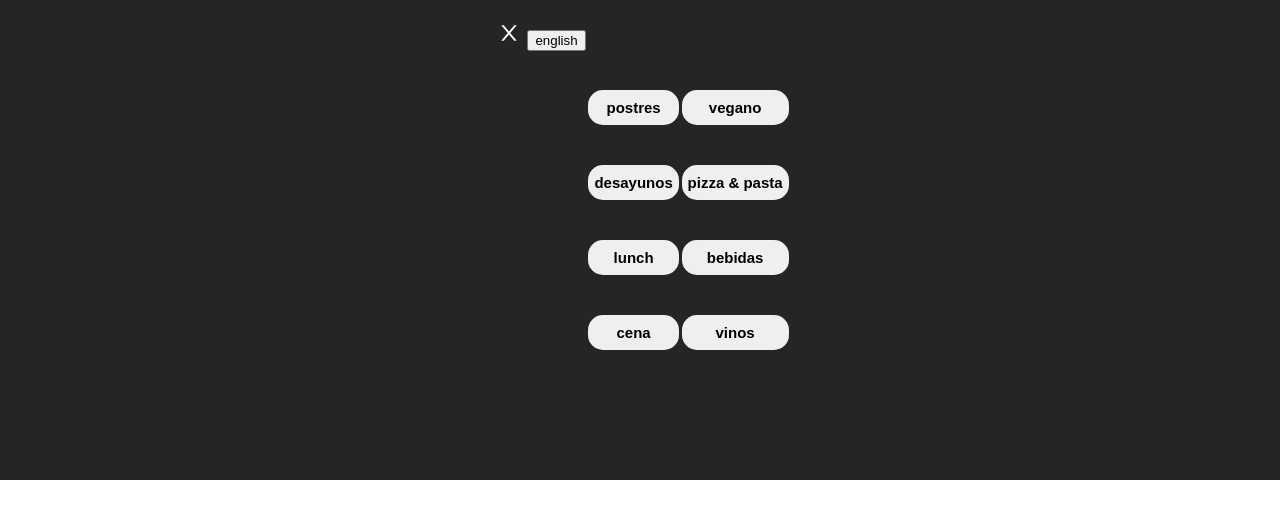
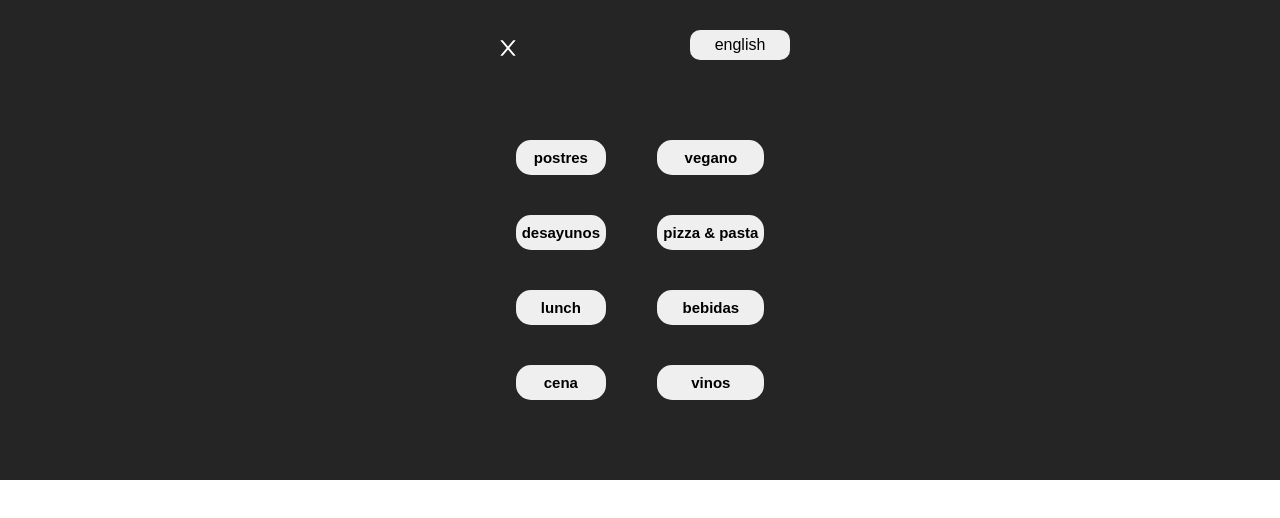
Before and after one commit to leovid2392/mia_menuGeneral, a React (Create React App) app: page / in a window 1280 px wide. Both pictures are taken after a click on the button "Menu". Shown: the top 518 px of the page. Built offline with nearby package versions, Linux system fonts and the light colour scheme; the HTML template or start-up script is replaced by a standard one.

Commit message:
menuList nav bar styled

```diff
--- a/src/component/menuList/MenuList.js
+++ b/src/component/menuList/MenuList.js
@@ -415,13 +415,15 @@ function MenuList({ showHome, setShowHome }) {
 	if (!english) {
 		return (
 			<section className='menuList'>
-				<div className='menuList_btnContainer'>
-					<div>
+				<div className='menuList_nav'>
 					<button className='menuList_icon' onClick={handleMenu}>
 						<AiOutlineClose />
 					</button>
-						<button onClick={handleEnglish}>english</button>
+					<button className='menuList_lenguage' onClick={handleEnglish}>
+						english
+					</button>
 				</div>
+				<div className='menuList_btnContainer'>
 					<div className='menuList_btns'>
 						<button onClick={handleDesserts}> postres </button>
 						<button onClick={handleBreakFast}> desayunos </button>
@@ -441,13 +443,15 @@ function MenuList({ showHome, setShowHome }) {
 	} else {
 		return (
 			<section className='menuList'>
-				<div className='menuList_btnContainer'>
-					<div>
+				<div className='menuList_nav'>
 					<button className='menuList_icon' onClick={handleMenu}>
 						<AiOutlineClose />
 					</button>
-						<button onClick={handleEnglish}>english</button>
+					<button className='menuList_lenguage' onClick={handleEnglish}>
+						español
+					</button>
 				</div>
+				<div className='menuList_btnContainer'>
 					<div className='menuList_btns'>
 						<button onClick={handleDesserts}> desserts </button>
 						<button onClick={handleBreakFast}> Breakfast </button>
@@ -465,32 +469,6 @@ function MenuList({ showHome, setShowHome }) {
 			</section>
 		);
 	}
-
-	// return (
-	// 	<section className='menuList'>
-	// 		<div className='menuList_btnContainer'>
-	// 			<div>
-	// 				<button className='menuList_icon' onClick={handleMenu}>
-	// 					<AiOutlineClose />
-	// 				</button>
-	// 				<button>english</button>
-	// 			</div>
-	// 			<div className='menuList_btns'>
-	// 				<button onClick={handleDesserts}> postres </button>
-	// 				<button onClick={handleBreakFast}> desayunos </button>
-	// 				<button onClick={handleLunch}> lunch </button>
-	// 				<button onClick={handleDinner}> cena </button>
-	// 			</div>
-	// 			<div className='menuList_btns'>
-	// 				<button onClick={handleVegan}> vegano </button>
-	// 				<button onClick={handlePizza}> pizza & pasta </button>
-
-	// 				<button onClick={handleDrinks}> bebidas</button>
-	// 				<button onClick={handleWines}> vinos</button>
-	// 			</div>
-	// 		</div>
-	// 	</section>
-	// );
 }
 
 export default MenuList;
--- a/src/component/menuList/menuList.css
+++ b/src/component/menuList/menuList.css
@@ -3,6 +3,24 @@
 	width: 100%;
 	height: 460px;
 	padding-top: 20px;
+}
+
+.menuList_nav {
+	display: flex;
+	width: 300px;
+	height: 50px;
+	/* border: 1px solid white; */
+	justify-content: space-between;
+	align-items: center;
+	margin: 0px auto;
+}
+
+.menuList_lenguage {
+	width: 100px;
+	height: 30px;
+	border-radius: 10px;
+	border-style: none;
+	font-size: 16px;
 }
 
 .menuList_imgContainer {
```
Lines whose indentation alone changed are shown as unchanged.
